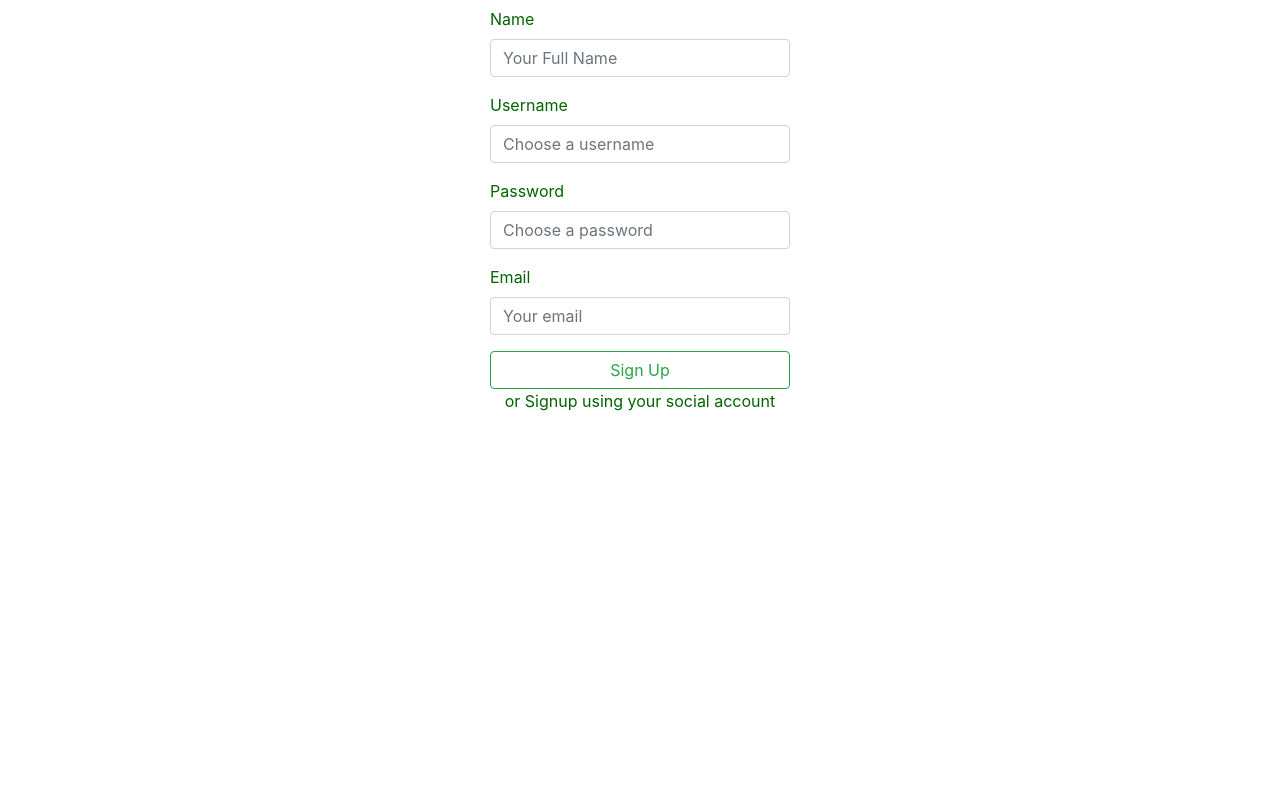
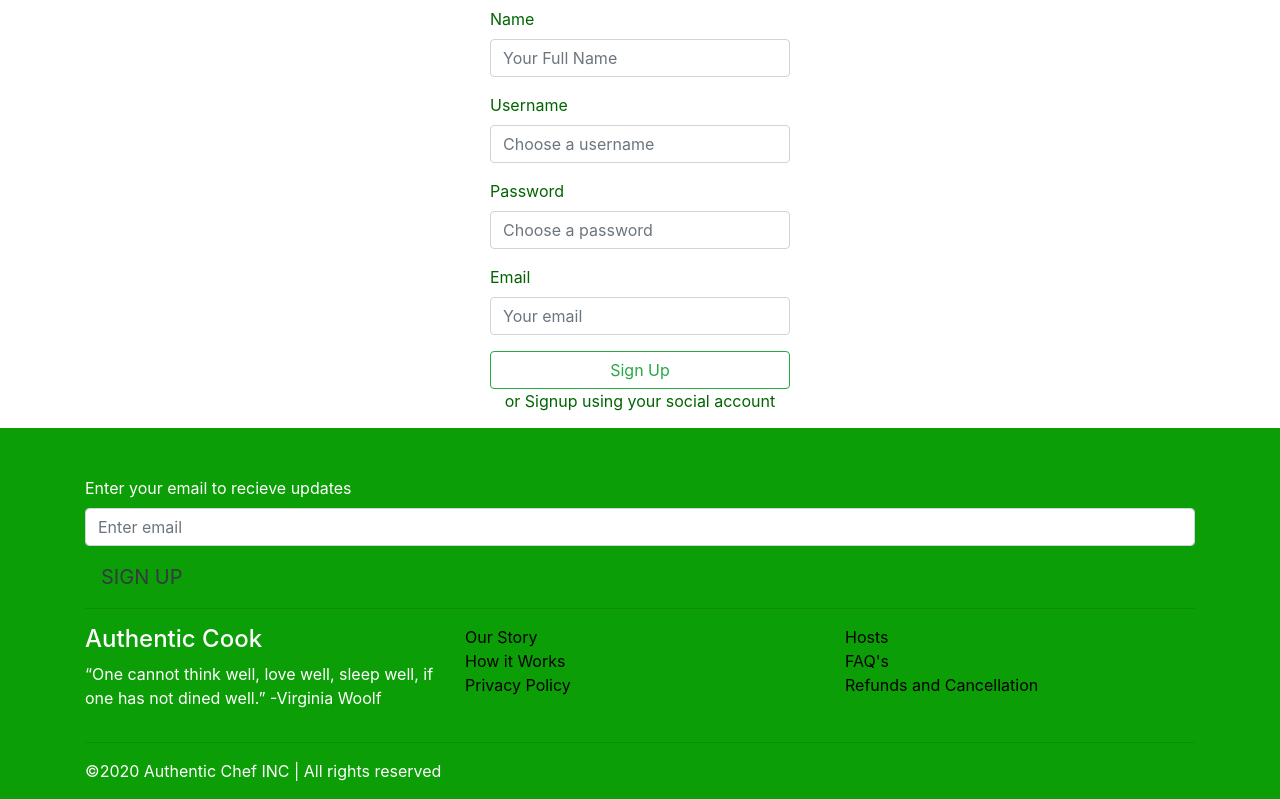
Before and after one commit to CSCI-150-LAB/Team6Repo, a React (Create React App) app: page /signup in a window 1280 px wide. Shown: the part 180-979 px from the top of the page. Before the commit the page ends 800 px from the top, so only its background shows below. Built offline with nearby package versions, Linux system fonts and the light colour scheme.

Commit message:
integrating footer
integrating footer

```diff
--- a/src/App.js
+++ b/src/App.js
@@ -5,6 +5,7 @@ import Carousel from './components/carousel';
 import Meals from './components/meals';
 import HowItWorks from './components/howitworks';
 import Signup from './components/signup';
+import Footer from './components/footer';
 
 import 'bootstrap/dist/css/bootstrap.min.css';
 
@@ -19,6 +20,7 @@ function AuthenticChef() {
         <Route path = "/home" from component = {Meals} />
         <Route path = "/howitworks" from component = {HowItWorks} />
         <Route path = "/signup" from component = {Signup} />
+        <Footer />
       </div>
     </Router>
 
--- /dev/null
+++ b/src/components/Footer.css
@@ -0,0 +1,12 @@
+.main-footer{
+    color: white;
+    background-color:  #0c9e06;
+    padding-top: 3em;
+    position: relative;
+    bottom: 0;
+    width: 100%;
+}
+
+.list-unstyled{
+    color: white;
+}
--- /dev/null
+++ b/src/components/Footer.js
@@ -0,0 +1,60 @@
+import React from 'react';
+import "./Footer.css"
+import styled from 'styled-components'
+
+const Footer = () => {
+    return(
+        <div className="main-footer">
+            <div className="container">
+                <div className="form-group">
+                    <label>Enter your email to recieve updates </label>
+                    <input type="email" className="form-control" placeholder="Enter email" />
+                </div>
+                <a href="#" class=" btn-outline-dark btn-lg" role="button" aria-pressed="true">SIGN UP</a>
+                <hr/>
+                <div className="row">
+                    {/* column1 */}
+                    <div className="col">
+                        <h4>Authentic Cook</h4>
+                        <ul className="list-unstyled">
+                        “One cannot think well, love well, sleep well,
+                        if one has not dined well.” -Virginia Woolf
+                        </ul>
+                    </div>
+                    {/* column2 */}
+                    <div className="col">
+                        <ul className="list-unstyled">
+                            <li><a href="/" style={{ color: 'black' }} >Our Story</a></li>
+                            <li><a href="/" style={{ color: 'black' }}>How it Works</a></li>
+                            <li><a href="/" style={{ color: 'black' }}>Privacy Policy</a></li>
+                        </ul>
+                    </div>
+                    {/* column3 */}
+                    <div className="col">
+                        <ul className="list-unstyled">
+                            <li><a href="/" style={{ color: 'black' }}>Hosts</a></li>
+                            <li><a href="/" style={{ color: 'black' }}>FAQ's</a></li>
+                            <li><a href="/" style={{ color: 'black' }}>Refunds and Cancellation</a></li>
+                        </ul>
+                    </div>
+                </div>
+                <hr />
+                <div className="row">
+                    <p className="col-sm">
+                        &copy;{new Date().getFullYear()} Authentic Chef INC | All rights reserved
+                    </p>
+                </div>
+            </div>
+        </div>
+    )
+}
+export default Footer;
+
+{/*const FooterContainer = styled.footer`
+    a {
+        color: white;
+    };
+    a: hover{
+        color: white;
+    };
+`;*/}
```
Also changed, not shown: 2 other files (tests, documents, lock files or other folders).
